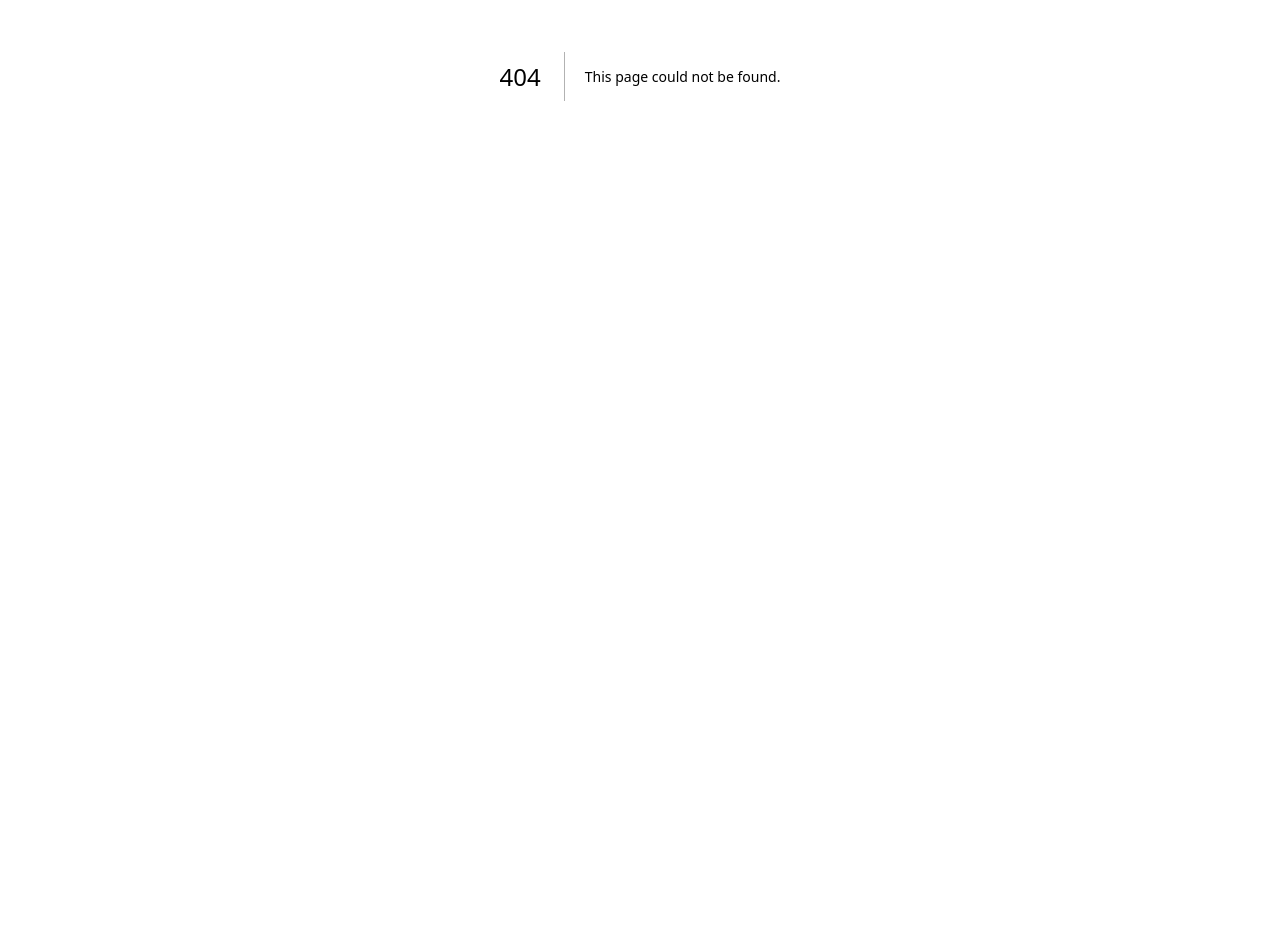
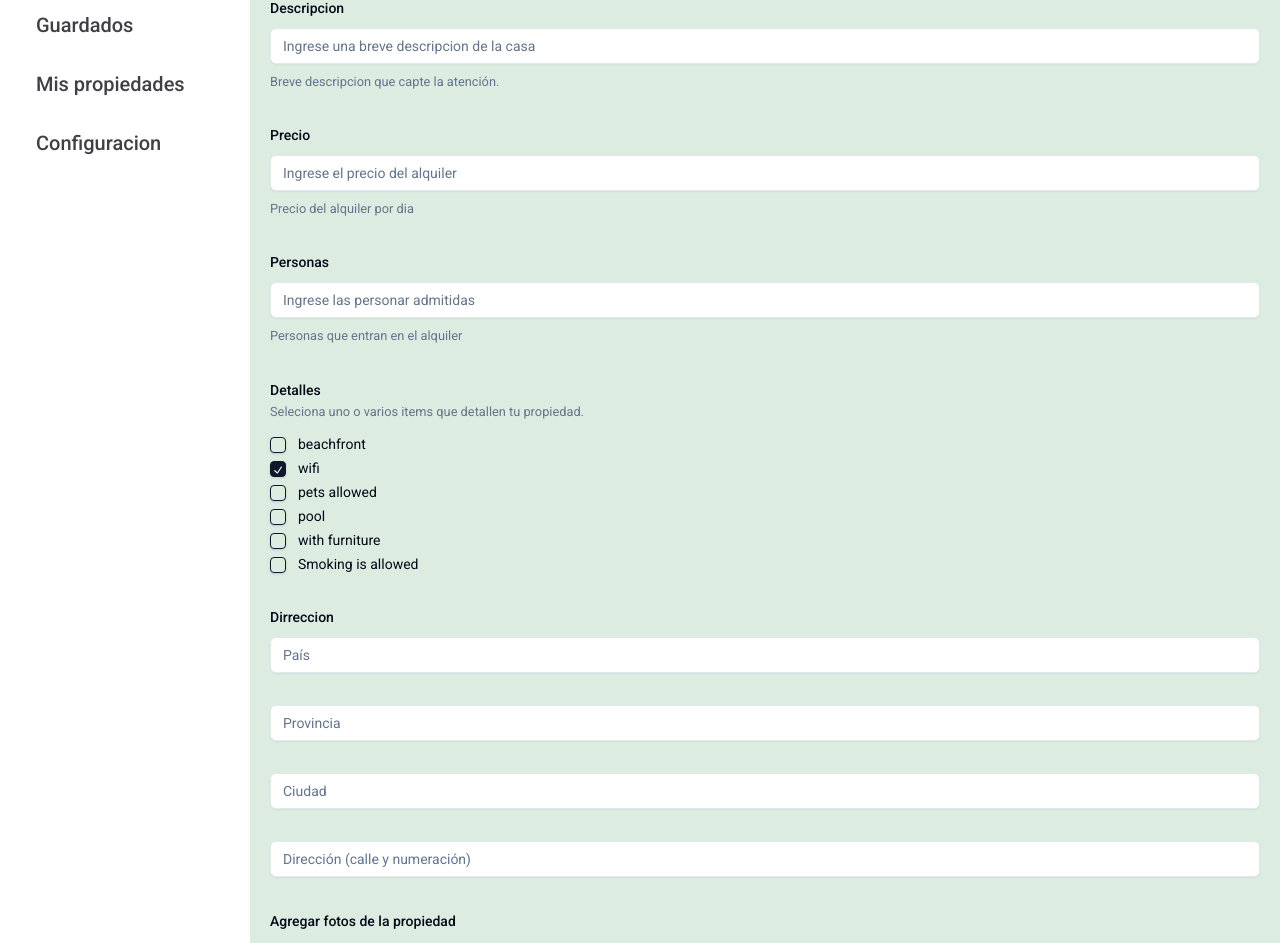
Before and after one commit to No-Country-simulation/s18-24-t-node-react, a Next.js app in the folder apps/web/: page /main-menu/register-property in a window 1280 px wide. Before the commit this address had no page. Shown: the part 324-1267 px from the top of the page. Before the commit the page ends 800 px from the top, so only its background shows below. Built offline with nearby package versions, Linux system fonts and the light colour scheme; a web font is replaced by a local one.

Commit message:
feat: add page register property

```diff
--- a/apps/web/package.json
+++ b/apps/web/package.json
@@ -11,6 +11,7 @@
   "dependencies": {
     "@hookform/resolvers": "^3.9.0",
     "@radix-ui/react-avatar": "^1.1.1",
+    "@radix-ui/react-checkbox": "^1.1.2",
     "@radix-ui/react-dialog": "^1.1.2",
     "@radix-ui/react-icons": "^1.3.0",
     "@radix-ui/react-label": "^2.1.0",
--- /dev/null
+++ b/apps/web/src/app/main-menu/register-property/page.js
@@ -0,0 +1,278 @@
+"use client";
+import { Title } from "@/app/components/title-menu"
+import { zodResolver } from "@hookform/resolvers/zod";
+import { useForm } from "react-hook-form";
+import { z } from "zod";
+import { Button } from "@/components/ui/button";
+import { Checkbox } from "@/components/ui/checkbox"
+import {
+  Form,
+  FormControl,
+  FormDescription,
+  FormField,
+  FormItem,
+  FormLabel,
+  FormMessage,
+} from "@/components/ui/form";
+import {
+  Select,
+  SelectContent,
+  SelectItem,
+  SelectTrigger,
+  SelectValue,
+} from "@/components/ui/select";
+import { Input } from "@/components/ui/input";
+
+const tags = [
+  {
+    id: "beachfront",
+    label: "beachfront",
+  },
+  {
+    id: "wifi",
+    label: "wifi",
+  },
+  {
+    id: "pets allowed",
+    label: "pets allowed",
+  },
+  {
+    id: "pool",
+    label: "pool",
+  },
+  {
+    id: "with furniture",
+    label: "with furniture",
+  },
+  {
+    id: "Smoking is allowed",
+    label: "Smoking is allowed",
+  },
+];
+
+const formSchema = z.object({
+  title:z.string().min(4, {
+    message: "Username must be at least 4 characters.",
+  }),
+  tags:z.array(z.string()).refine((value) => value.some((item) => item), {
+    message: "You have to select at least one item.",
+  }),
+});
+
+export default function RegisterProperty(){
+  const form = useForm({
+    resolver: zodResolver(formSchema),
+    defaultValues: {
+      tags: ["wifi"],
+    },
+  });
+
+  function onSubmit(values, event) {
+    event.preventDefault();
+    console.log(values);
+  }
+  return(
+        <div>
+          <Title title="Agregar nueva propiedad" description="Agrega, edita o elimina tus publicaciones."/>
+          <Form {...form}>
+            <form
+              onSubmit={form.handleSubmit(onSubmit)}
+              className="space-y-8 bg-color_form_background rounded-md p-5"
+            >
+            <FormField
+            control={form.control.title}
+            name="title"
+            render={({ field }) => (
+              <FormItem>
+                <FormLabel>Tipo de inmueble</FormLabel>
+                <Select
+                  onValueChange={field.onChange}
+                  defaultValue={field.value}
+                >
+                  <FormControl>
+                    <SelectTrigger>
+                      <SelectValue placeholder="Elegir" />
+                    </SelectTrigger>
+                  </FormControl>
+                  <SelectContent>
+                    <SelectItem value="casa">casa</SelectItem>
+                    <SelectItem value="departamento">departamento</SelectItem>
+                    <SelectItem value="habitacion">habitacion</SelectItem>
+                  </SelectContent>
+                </Select>
+                <FormMessage />
+              </FormItem>
+            )}
+          />
+          <FormField
+            control={form.control.descrition}
+            name="descrition"
+            render={({ field }) => (
+              <FormItem>
+                <FormLabel>Descripcion</FormLabel>
+                <FormControl>
+                  <Input className="bg-white" placeholder="Ingrese una breve descripcion de la casa" {...field} />
+                </FormControl>
+                <FormDescription>
+                  Breve descripcion que capte la atención.
+                </FormDescription>
+                <FormMessage />
+              </FormItem>
+            )}
+          />
+          <FormField
+            control={form.control.price}
+            name="price"
+            render={({ field }) => (
+              <FormItem>
+                <FormLabel>Precio</FormLabel>
+                <FormControl>
+                  <Input className="bg-white" placeholder="Ingrese el precio del alquiler" {...field} />
+                </FormControl>
+                <FormDescription>
+                  Precio del alquiler por dia
+                </FormDescription>
+                <FormMessage />
+              </FormItem>
+            )}
+          />
+          <FormField
+            control={form.control.max_people}
+            name="max_people"
+            render={({ field }) => (
+              <FormItem>
+                <FormLabel>Personas</FormLabel>
+                <FormControl>
+                  <Input className="bg-white" placeholder="Ingrese las personar admitidas" {...field} />
+                </FormControl>
+                <FormDescription>
+                  Personas que entran en el alquiler
+                </FormDescription>
+                <FormMessage />
+              </FormItem>
+            )}
+          />
+          <FormField
+          control={form.control.tags}
+          name="tags"
+          render={() => (
+            <FormItem>
+              <div className="mb-4">
+                <FormLabel>Detalles</FormLabel>
+                <FormDescription>
+                  Seleciona uno o varios items que detallen tu propiedad.
+                </FormDescription>
+              </div>
+              {tags.map((tag) => (
+                <FormField
+                  key={tag.id}
+                  control={form.control.tags}
+                  name="tags"
+                  render={({ field }) => {
+                    return (
+                      <FormItem
+                        key={tag.id}
+                        className="flex flex-row items-start space-x-3 space-y-0"
+                      >
+                        <FormControl>
+                          <Checkbox
+                            checked={field.value?.includes(tag.id)}
+                            onCheckedChange={(checked) => {
+                              return checked
+                                ? field.onChange([...field.value, tag.id])
+                                : field.onChange(
+                                    field.value?.filter(
+                                      (value) => value !== tag.id
+                                    )
+                                  )
+                            }}
+                          />
+                        </FormControl>
+                        <FormLabel className="font-normal">
+                          {tag.label}
+                        </FormLabel>
+                      </FormItem>
+                    )
+                  }}
+                />
+              ))}
+              <FormMessage />
+            </FormItem>
+          )}
+        />
+          <FormField
+            control={form.control.pais}
+            name="pais"
+            render={({ field }) => (
+              <FormItem>
+                <FormLabel>Dirreccion</FormLabel>
+                <FormControl>
+                  <Input className="bg-white" placeholder="País" {...field} />
+                </FormControl>
+              </FormItem>
+            )}
+          />
+          <FormField
+            control={form.control.pais}
+            name="provincia"
+            render={({ field }) => (
+              <FormItem>
+                <FormControl>
+                  <Input
+                    className="bg-white"
+                    placeholder="Provincia"
+                    {...field}
+                  />
+                </FormControl>
+              </FormItem>
+            )}
+          />
+          <FormField
+            control={form.control.ciudad}
+            name="ciudad"
+            render={({ field }) => (
+              <FormItem>
+                <FormControl>
+                  <Input className="bg-white" placeholder="Ciudad" {...field} />
+                </FormControl>
+              </FormItem>
+            )}
+          />
+          <FormField
+            control={form.control.calle}
+            name="calle"
+            render={({ field }) => (
+              <FormItem>
+                <FormControl>
+                  <Input
+                    className="bg-white"
+                    placeholder="Dirección (calle y numeración)"
+                    {...field}
+                  />
+                </FormControl>
+              </FormItem>
+            )}
+          />
+          <FormField
+            control={form.control.avatar}
+            name="avatar"
+            render={() => (
+              <FormItem>
+                <FormLabel>Agregar fotos de la propiedad</FormLabel>
+                <FormDescription>
+                  Puedes subir hasta 20 archivos formato imagen .jpg o .png.
+                </FormDescription>
+                <FormControl>
+                  <Input type="file" multiple accept="image/png, image/jpeg" />
+                </FormControl>
+              </FormItem>
+            )}
+          />
+          <Button className="bg-color_form_button text-white" type="submit">
+            Cargar propiedad
+          </Button>
+            </form>
+          </Form>
+        </div>
+    )
+}
--- /dev/null
+++ b/apps/web/src/components/ui/checkbox.jsx
@@ -0,0 +1,24 @@
+"use client"
+
+import * as React from "react"
+import * as CheckboxPrimitive from "@radix-ui/react-checkbox"
+import { CheckIcon } from "@radix-ui/react-icons"
+
+import { cn } from "@/lib/utils"
+
+const Checkbox = React.forwardRef(({ className, ...props }, ref) => (
+  <CheckboxPrimitive.Root
+    ref={ref}
+    className={cn(
+      "peer h-4 w-4 shrink-0 rounded-sm border border-primary shadow focus-visible:outline-none focus-visible:ring-1 focus-visible:ring-ring disabled:cursor-not-allowed disabled:opacity-50 data-[state=checked]:bg-primary data-[state=checked]:text-primary-foreground",
+      className
+    )}
+    {...props}>
+    <CheckboxPrimitive.Indicator className={cn("flex items-center justify-center text-current")}>
+      <CheckIcon className="h-4 w-4" />
+    </CheckboxPrimitive.Indicator>
+  </CheckboxPrimitive.Root>
+))
+Checkbox.displayName = CheckboxPrimitive.Root.displayName
+
+export { Checkbox }
```
